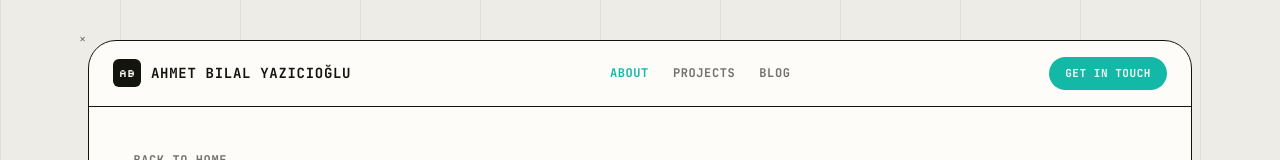
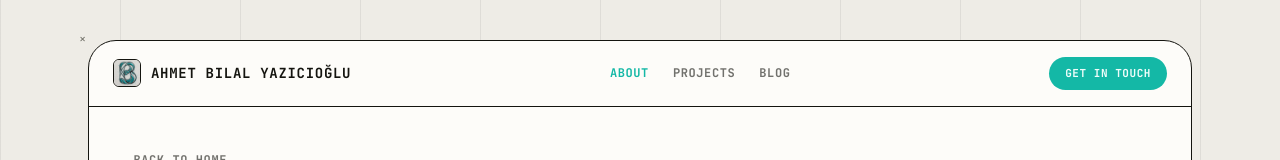
Before and after one commit to bilalyazicioglu/portfolio, a Next.js app: page /about in a window 1280 px wide. Shown: the top 160 px of the page. Built offline with nearby package versions, Linux system fonts and the light colour scheme.

Commit message:
feat: replace AB text badge with custom B logo in navbar

```diff
--- a/src/components/Navbar.tsx
+++ b/src/components/Navbar.tsx
@@ -1,5 +1,6 @@
 "use client";
 
+import Image from "next/image";
 import Link from "next/link";
 import { usePathname } from "next/navigation";
 import { siteConfig } from "@/site.config";
@@ -15,16 +16,18 @@ export function Navbar() {
 
   return (
     <header className="flex flex-wrap items-center justify-between gap-4 border-b-[1.5px] border-ink px-4 py-4 sm:px-6">
-      <Link href="/" className="flex items-center gap-2.5">
-        <span className="flex h-7 w-7 items-center justify-center rounded-md bg-ink font-display text-[11px] text-surface">
-          {siteConfig.name
-            .split(" ")
-            .map((part) => part[0])
-            .join("")
-            .slice(0, 2)
-            .toUpperCase()}
-        </span>
-        <span className="font-ui text-sm font-bold uppercase tracking-wider">
+      <Link href="/" className="group flex items-center gap-2.5">
+        <div className="relative flex h-7 w-7 items-center justify-center overflow-hidden rounded-md border border-ink/20 bg-ink">
+          <Image
+            src="/icon.png"
+            alt={siteConfig.name}
+            width={28}
+            height={28}
+            priority
+            className="h-full w-full object-cover"
+          />
+        </div>
+        <span className="font-ui text-sm font-bold uppercase tracking-wider group-hover:text-accent transition-colors">
           {siteConfig.name}
         </span>
       </Link>
```
